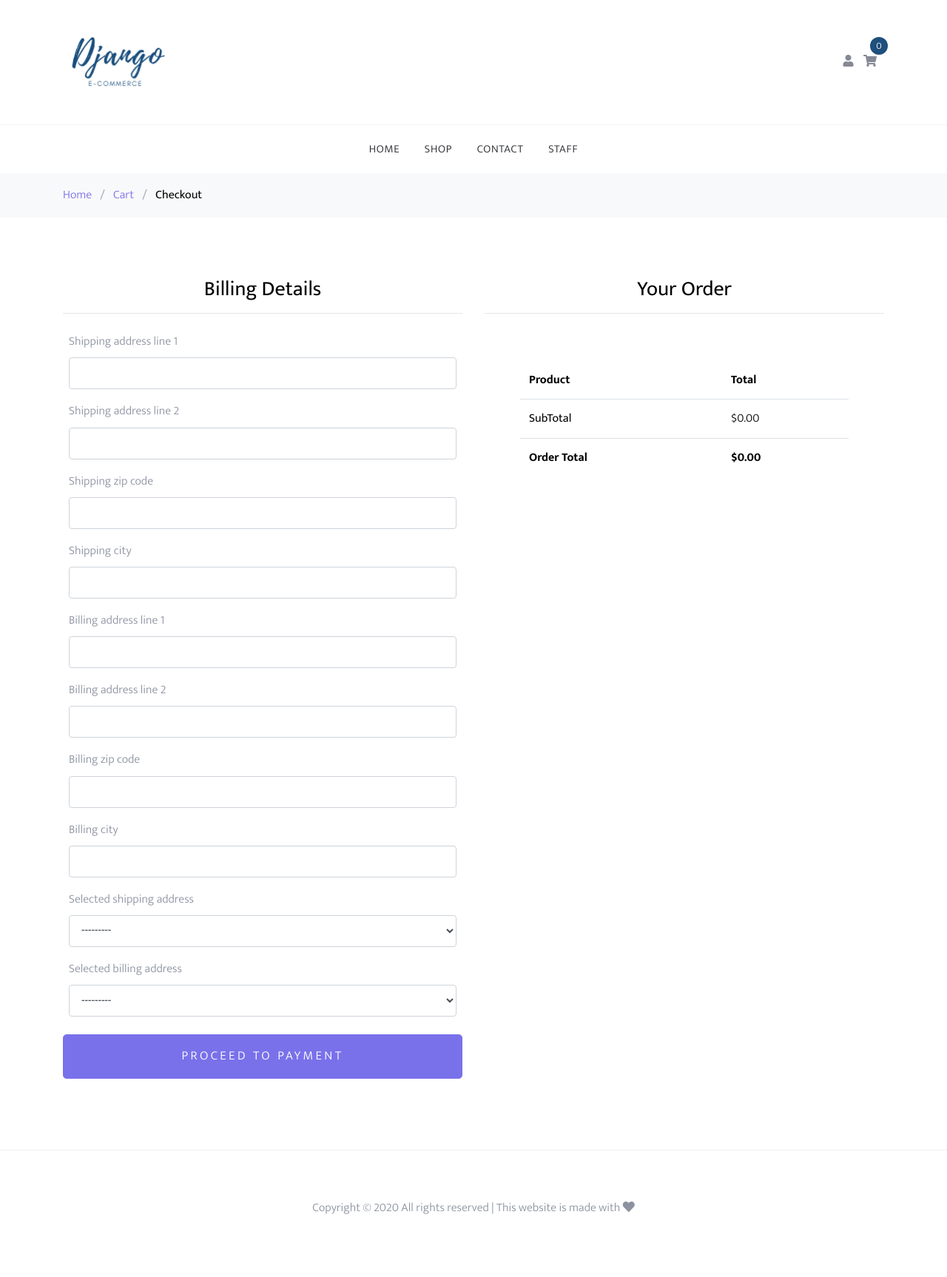
After one commit to devsingh-code/Django-Ecommerce-Website, a Django app: page /cart/checkout/ in a window 1280 px wide. The commit adds this page. Shown: the whole page at 74% size. Run offline with Django 3.2, Linux system fonts and the light colour scheme; the visitor is signed in with stand-in values (Sample User, id 1); data comes from the database, SQL or seed files in the repository; data that the repository does not hold is empty; some libraries are stand-ins or nearby versions.

Commit message:
Added Checkout view and Logic

```diff
--- a/cart/forms.py
+++ b/cart/forms.py
@@ -1,6 +1,8 @@
+from django.contrib.auth import get_user_model
 from django import forms
-from .models import OrderItem,ColourVariation,Product,SizeVariation
+from .models import OrderItem,ColourVariation,Product,SizeVariation, Address
 
+User = get_user_model()
 
 class AddToCartForm(forms.ModelForm):
     color = forms.ModelChoiceField(queryset=ColourVariation.objects.none())
@@ -17,3 +19,71 @@ class AddToCartForm(forms.ModelForm):
 
         self.fields['color'].queryset = product.available_colors.all()
         self.fields['size'].queryset = product.available_size.all()
+
+
+class AddressForm(forms.Form):
+    shipping_address_line_1 = forms.CharField(required=False)
+    shipping_address_line_2 = forms.CharField(required=False)
+    shipping_zip_code = forms.CharField(required=False)
+    shipping_city = forms.CharField(required=False)
+
+    billing_address_line_1 = forms.CharField(required=False)
+    billing_address_line_2 = forms.CharField(required=False)
+    billing_zip_code = forms.CharField(required=False)
+    billing_city = forms.CharField(required=False)
+
+    selected_shipping_address = forms.ModelChoiceField(
+        Address.objects.none(), required=False
+    )
+    selected_billing_address = forms.ModelChoiceField(
+        Address.objects.none(), required=False
+    )
+
+    def __init__(self, *args, **kwargs):
+        user_id = kwargs.pop('user_id')
+        super().__init__(*args, **kwargs)
+
+        user = User.objects.get(id=user_id)
+
+        shipping_address_qs = Address.objects.filter(
+            user=user,
+            address_type='S'
+        )
+        billing_address_qs = Address.objects.filter(
+            user=user,
+            address_type='B'
+        )
+
+        self.fields['selected_shipping_address'].queryset = shipping_address_qs
+        self.fields['selected_billing_address'].queryset = billing_address_qs
+
+    def clean(self):
+        data = self.cleaned_data
+
+        selected_shipping_address = data.get('selected_shipping_address', None)
+        if selected_shipping_address is None:
+            if not data.get('shipping_address_line_1', None):
+                self.add_error("shipping_address_line_1",
+                               "Please fill in this field")
+            if not data.get('shipping_address_line_2', None):
+                self.add_error("shipping_address_line_2",
+                               "Please fill in this field")
+            if not data.get('shipping_zip_code', None):
+                self.add_error("shipping_zip_code",
+                               "Please fill in this field")
+            if not data.get('shipping_city', None):
+                self.add_error("shipping_city", "Please fill in this field")
+
+        selected_billing_address = data.get('selected_billing_address', None)
+        if selected_billing_address is None:
+            if not data.get('billing_address_line_1', None):
+                self.add_error("billing_address_line_1",
+                               "Please fill in this field")
+            if not data.get('billing_address_line_2', None):
+                self.add_error("billing_address_line_2",
+                               "Please fill in this field")
+            if not data.get('billing_zip_code', None):
+                self.add_error("billing_zip_code",
+                               "Please fill in this field")
+            if not data.get('billing_city', None):
+                self.add_error("billing_city", "Please fill in this field")
--- a/cart/urls.py
+++ b/cart/urls.py
@@ -9,5 +9,6 @@ urlpatterns = [
     path('shop/<slug>/', views.ProductDetailView.as_view(), name='product-detail'),
     path('increase-quantity/<pk>/', views.IncreaseQuantityView.as_view(), name='increase-quantity'),
     path('decrease-quantity/<pk>/', views.DecreaseQuantityView.as_view(), name='decrease-quantity'),
-    path('remove-from-cart/<pk>/', views.RemoveFromCartView.as_view(), name='remove-from-cart')
+    path('remove-from-cart/<pk>/', views.RemoveFromCartView.as_view(), name='remove-from-cart'),
+    path('checkout/', views.CheckOutView.as_view(), name='checkout')
 ]
--- a/cart/views.py
+++ b/cart/views.py
@@ -1,9 +1,9 @@
 from django.shortcuts import get_object_or_404, reverse, redirect
 from django.views import generic
-from .models import Product, OrderItem
+from .models import Product, OrderItem, Address
 from .utils import get_or_set_order_session
-from .forms import AddToCartForm
-
+from .forms import AddToCartForm, AddressForm
+from django.contrib import messages
 
 class ProductListView(generic.ListView):
     template_name='cart/product_list.html'
@@ -84,3 +84,59 @@ class RemoveFromCartView(generic.View):
         order_item = get_object_or_404(OrderItem, id=kwargs['pk'])
         order_item.delete()
         return redirect("cart:summary")
+
+
+class CheckOutView(generic.FormView):
+    template_name="cart/checkout.html"
+    form_class = AddressForm
+
+    def form_valid(self, form):
+        order = get_or_set_order_session(self.request)
+        selected_shipping_address = form.cleaned_data.get(
+            'selected_shipping_address')
+        selected_billing_address = form.cleaned_data.get(
+            'selected_billing_address')
+
+        if selected_shipping_address:
+            order.shipping_address = selected_shipping_address
+        else:
+            address = Address.objects.create(
+                address_type='S',
+                user=self.request.user,
+                address_line_1=form.cleaned_data['shipping_address_line_1'],
+                address_line_2=form.cleaned_data['shipping_address_line_2'],
+                zip_code=form.cleaned_data['shipping_zip_code'],
+                city=form.cleaned_data['shipping_city'],
+            )
+            order.shipping_address = address
+
+        if selected_billing_address:
+            order.billing_address = selected_billing_address
+        else:
+            address = Address.objects.create(
+                address_type='B',
+                user=self.request.user,
+                address_line_1=form.cleaned_data['billing_address_line_1'],
+                address_line_2=form.cleaned_data['billing_address_line_2'],
+                zip_code=form.cleaned_data['billing_zip_code'],
+                city=form.cleaned_data['billing_city'],
+            )
+            order.billing_address = address
+
+        order.save()
+        messages.info(
+            self.request, "You have successfully added your addresses")
+        return super(CheckOutView, self).form_valid(form)
+
+    def get_success_url(self):
+        return reverse("home")
+
+    def get_form_kwargs(self):
+        kwargs = super(CheckOutView, self).get_form_kwargs()
+        kwargs["user_id"] = self.request.user.id
+        return kwargs
+
+    def get_context_data(self, **kwargs):
+        context = super(CheckOutView, self).get_context_data(**kwargs)
+        context['order'] = get_or_set_order_session(self.request)
+        return context
--- a/ecom/settings.py
+++ b/ecom/settings.py
@@ -47,6 +47,7 @@ INSTALLED_APPS = [
     'crispy_forms',
     'core',
     'cart',
+
 
 ]
 
--- a/templates/cart/cart.html
+++ b/templates/cart/cart.html
@@ -123,7 +123,7 @@
                         <div class="row">
 
                             <div class="col-md-12">
-                                <a class="btn btn-primary btn-lg py-3 btn-block" href="#">Proceed to checkout</a>
+                                <a class="btn btn-primary btn-lg py-3 btn-block" href="{% url 'cart:checkout' %}">Proceed to checkout</a>
                             </div>
                         </div>
 
--- /dev/null
+++ b/templates/cart/checkout.html
@@ -0,0 +1,101 @@
+{% extends "base.html" %}
+{% load crispy_forms_tags %}
+{% block content %}
+
+<div class="bg-light py-3">
+    <div class="container">
+        <div class="row">
+            <div class="col-md-12 mb-0">
+                <a href="{% url 'home' %}">Home</a>
+                <span class="mx-2 mb-0">/</span>
+                <a href="{% url 'cart:summary' %}">Cart</a>
+                <span class="mx-2 mb-0">/</span>
+                <strong class="text-black">Checkout</strong>
+            </div>
+        </div>
+    </div>
+</div>
+
+<div class="site-section">
+    <div class="container">
+
+                {% if not request.user.is_authenticated %}
+                <div class="row mb-5">
+                    <div class="col-md-12">
+                        <div class="border p-4 rounded" role="alert">
+                            You are nearly finished with your order.
+                            To finalize your order. Please <a href="#">Login</a> or <a href="#">Sign up</a>
+                        </div>
+                        <br/>
+                        <div class="progress">
+                            <div class="progress-bar" role="progressbar" style="width: 90%" aria-valuenow="90" aria-valuemin="0" aria-valuemax="100">90% Complete</div>
+                          </div>
+                    </div>
+                </div>
+                {% else %}
+                    <form method="POST">
+                        {% csrf_token %}
+                        <div class="row">
+                            <div class="col-md-6 mb-5 mb-md-0">
+                                <h2 class="h3 mb-3 text-black text-center">Billing Details</h2>
+                                <hr/>
+                                <div class="p-2 p-lg-2">
+                                    {{form|crispy}}
+                                </div>
+                                <div class="form-group">
+                                    <button type="submit" class="btn btn-primary btn-lg py-3 btn-block">
+                                        Proceed to Payment
+                                    </button>
+                                </div>
+                            </div>
+                            <div class="col-md-6">
+                                <div class="row mb-5">
+                                    <div class="col-md-12">
+                                        <h2 class="h3 mb-3 text-black text-center">Your Order</h2>
+                                        <hr/>
+                                        <div class="p-3 p-lg-5">
+                                            <table class="table site-block-order-table mb-5">
+                                                <thead>
+
+                                                        <th>Product</th>
+                                                        <th>Total</th>
+
+                                                </thead>
+                                                <tbody>
+                                                    {% for item in order.items.all %}
+                                                    <tr>
+                                                        <td>
+                                                            {{ item.size.name }}, {{ item.color.name }}, {{ item.product.title }}
+                                                            <strong class="mx-2">x</strong>{{ item.quantity }}
+                                                        </td>
+                                                        <td>
+                                                            ${{ item.get_total_item_price }}
+                                                        </td>
+                                                    </tr>
+                                                    {% endfor %}
+                                                    <tr>
+                                                        <td><strong>SubTotal</strong></td>
+                                                        <td>${{ order.get_subtotal }}</td>
+                                                    </tr>
+                                                    <tr>
+                                                        <td><strong class="text-black font-weight-bold">Order Total</strong></td>
+                                                        <td>
+                                                            <strong class="text-black font-weight-bold">
+                                                                ${{ order.get_total }}
+                                                            </strong>
+                                                        </td>
+                                                    </tr>
+                                                </tbody>
+                                            </table>
+
+                                        </div>
+                                    </div>
+                                </div>
+                            </div>
+                        </div>
+                    </form>
+
+                {% endif %}
+    </div>
+ </div>
+{% endblock content %}
```
Also changed, not shown: cart/admin.py (+12 -1 lines).
